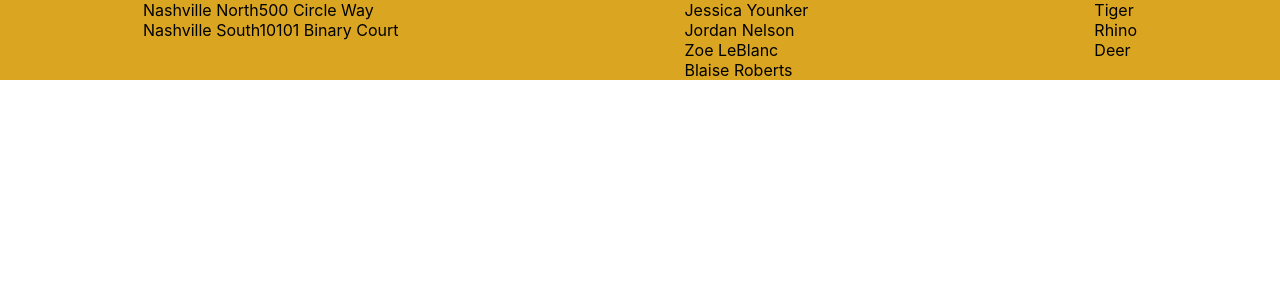
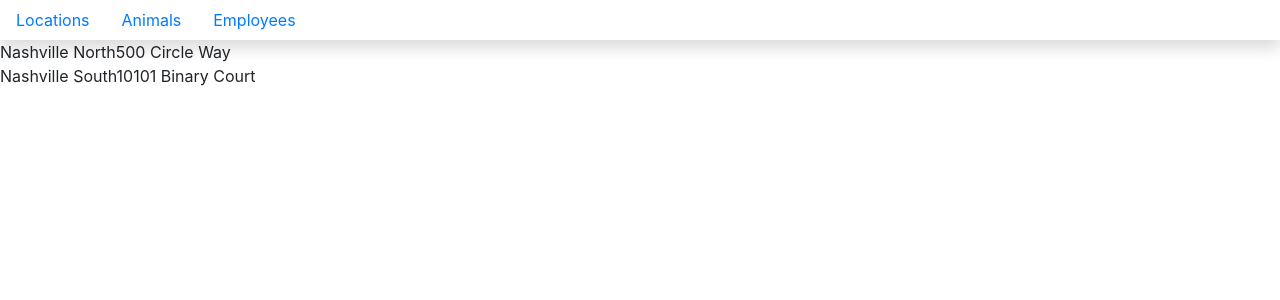
Before and after one commit to Alopiy09/Kennel, a React (Create React App) app: page / in a window 1280 px wide. Shown: the top 300 px of the page. Built offline with nearby package versions, Linux system fonts and the light colour scheme.

Commit message:
Commiting to push needs more work

```diff
--- a/package.json
+++ b/package.json
@@ -3,8 +3,10 @@
   "version": "0.1.0",
   "private": true,
   "dependencies": {
+    "bootstrap": "^4.3.1",
     "react": "^16.8.3",
     "react-dom": "^16.8.3",
+    "react-router-dom": "^4.3.1",
     "react-scripts": "2.1.5"
   },
   "scripts": {
--- /dev/null
+++ b/src/components/ApplicationViews.js
@@ -0,0 +1,53 @@
+import { Route } from 'react-router-dom'
+import React, { Component } from "react"
+import AnimalList from './animal/AnimalList'
+import LocationList from './locations/LocationList'
+import EmployeeList from './employees/Employees'
+
+
+class ApplicationViews extends Component {
+    employeesFromAPI = [
+        { id: 1, name: "Jessica Younker" },
+        { id: 2, name: "Jordan Nelson" },
+        { id: 3, name: "Zoe LeBlanc" },
+        { id: 4, name: "Blaise Roberts" }
+    ]
+
+    locationsFromAPI = [
+        { id: 1, name: "Nashville North", address: "500 Circle Way" },
+        { id: 2, name: "Nashville South", address: "10101 Binary Court" }
+    ]
+
+    animalsFromAPI = [
+        { id: 1, name: "Doodles" },
+        { id: 2, name: "Jack" },
+        { id: 3, name: "Angus" },
+        { id: 4, name: "Henley" },
+        { id: 5, name: "Derkins" },
+        { id: 6, name: "Checkers" }
+    ]
+
+    state = {
+        employees: this.employeesFromAPI,
+        locations: this.locationsFromAPI,
+        animals: this.animalsFromAPI
+    }
+
+    render() {
+        return (
+            <React.Fragment>
+                <Route exact path="/" render={(props) => {
+                    return <LocationList locations={this.state.locations} />
+                }} />
+                <Route path="/animals" render={(props) => {
+                    return <AnimalList animals={this.state.animals} />
+                }} />
+                <Route path="/employees" render={(props) => {
+                    return <EmployeeList employees={this.state.employees} />
+                }} />
+            </React.Fragment>
+        )
+    }
+}
+
+export default ApplicationViews
--- a/src/components/Kennel.css
+++ b/src/components/Kennel.css
@@ -2,5 +2,4 @@
     display: flex;
     justify-content: space-around;
     flex-direction: row;
-    background-color: goldenrod;
 }
--- a/src/components/kennel.js
+++ b/src/components/kennel.js
@@ -1,55 +1,20 @@
 import React, { Component } from "react"
-import EmployeeList from "./employees/Employees"
-import LocationList from "./locations/LocationList"
+import NavBar from "./nav/NavBar"
+import ApplicationViews from "./ApplicationViews"
+
 import "./Kennel.css"
-import AnimalList from "./Animals/AnimalList";
+import "bootstrap/dist/css/bootstrap.min.css"
 
 
 class Kennel extends Component {
-
-    /*
-        Although you will eventually be pulling your objects
-        from your json-server API, for this chapter, we're
-        faking it and just creating those arrays in the component
-        itself
-    */
-    employeesFromAPI = [
-        { id: 1, name: "Jessica Younker" },
-        { id: 2, name: "Jordan Nelson" },
-        { id: 3, name: "Zoe LeBlanc" },
-        { id: 4, name: "Blaise Roberts" }
-    ]
-
-    // This will eventually get pulled from the API
-    locationsFromAPI = [
-        { id: 1, name: "Nashville North", address: "500 Circle Way" },
-        { id: 2, name: "Nashville South", address: "10101 Binary Court" }
-    ]
-
-    animalsFromApi = [
-        {id:1, name:"Tiger"},
-        {id:2, name:"Rhino"},
-        {id:3, name:"Deer"}
-
-    ]
-
-    state = {
-        owners: this.ownersFromAPI,
-        employees: this.employeesFromAPI,
-        locations: this.locationsFromAPI,
-        animals: this.animalsFromApi
-    }
-
     render() {
         return (
-            <article className="kennel">
-                <LocationList locations={this.state.locations} />
-                <EmployeeList employees={this.state.employees} />
-                <AnimalList animals={this.state.animals} />
-            </article>
+            <React.Fragment>
+                <NavBar />
+                <ApplicationViews />
+            </React.Fragment>
         )
     }
 }
 
-
 export default Kennel
--- /dev/null
+++ b/src/components/nav/NavBar.js
@@ -0,0 +1,26 @@
+import React, { Component } from "react"
+import { Link } from "react-router-dom"
+import "bootstrap/dist/css/bootstrap.min.css"
+
+
+class NavBar extends Component {
+    render() {
+        return (
+            <nav className="navbar navbar-light fixed-top light-blue flex-md-nowrap p-0 shadow">
+                <ul className="nav nav-pills">
+                    <li className="nav-item">
+                        <Link className="nav-link" to="/">Locations</Link>
+                    </li>
+                    <li className="nav-item">
+                        <Link className="nav-link" to="/animals">Animals</Link>
+                    </li>
+                    <li className="nav-item">
+                        <Link className="nav-link" to="/employees">Employees</Link>
+                    </li>
+                </ul>
+            </nav>
+        )
+    }
+}
+
+export default NavBar
--- a/src/index.css
+++ b/src/index.css
@@ -6,6 +6,7 @@
     sans-serif;
   -webkit-font-smoothing: antialiased;
   -moz-osx-font-smoothing: grayscale;
+  padding-top: 40px;
 }
 
 code {
--- a/src/index.js
+++ b/src/index.js
@@ -1,16 +1,13 @@
 
-import './index.css';
-import * as serviceWorker from './serviceWorker';
-import ReactDOM from 'react-dom';
-import React from 'react';
-import Kennel from "./components/kennel"
+import React from 'react'
+import ReactDOM from 'react-dom'
+import { BrowserRouter as Router } from "react-router-dom"
+import Kennel from './components/Kennel'
 
-ReactDOM.render(<Kennel />, document.querySelector("#root"));
+import './index.css'
 
-// ReactDOM.render(<App />, document.getElementById('root'));
-
-
-// If you want your app to work offline and load faster, you can change
-// unregister() to register() below. Note this comes with some pitfalls.
-// Learn more about service workers: http://bit.ly/CRA-PWA
-serviceWorker.unregister();
+ReactDOM.render(
+    <Router>
+        <Kennel />
+    </Router>
+    , document.getElementById('root'))
```
Also changed, not shown: src/components/animal/AnimalList.js (renamed from src/components/Animals/AnimalList.js), src/components/nav/NavBar.css (added), 1 other file (tests, documents, lock files or other folders).
